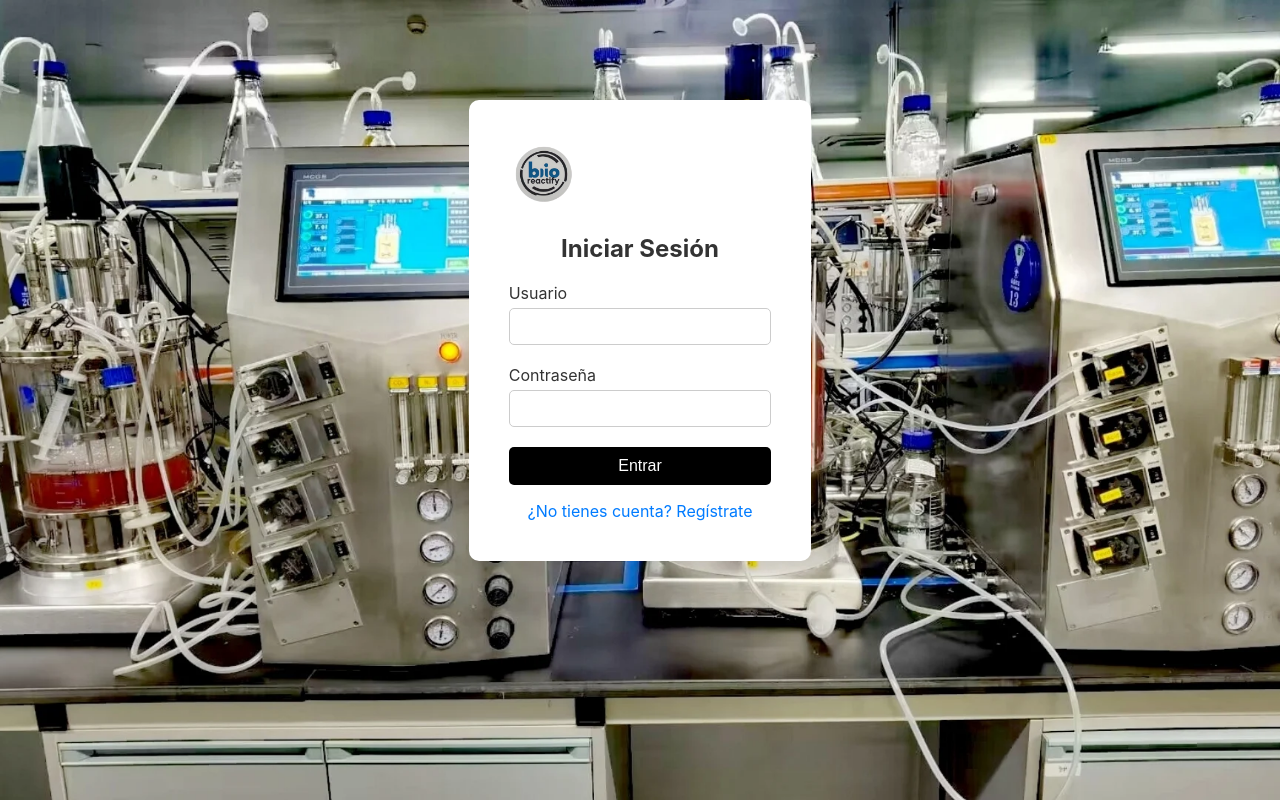
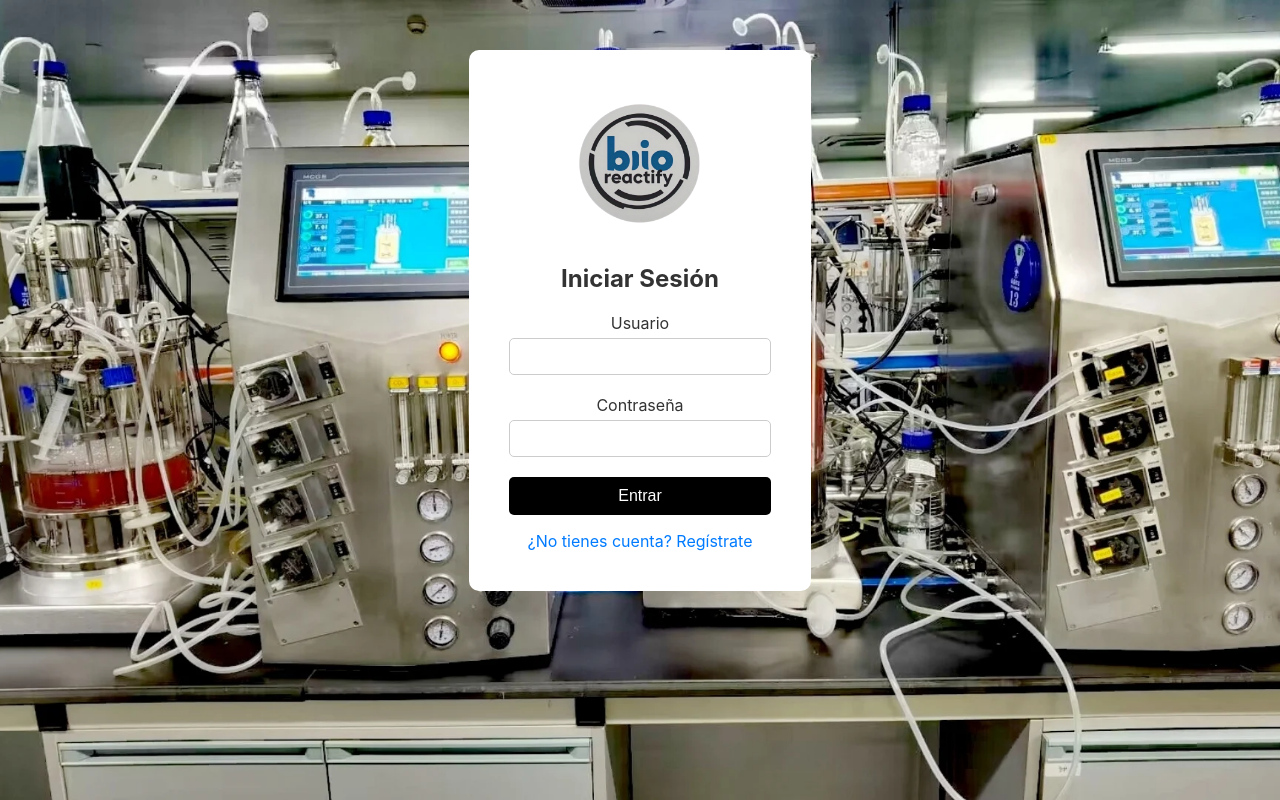
Before and after one commit to paprikadreamdetective/RPPW-DAQ, a React (Create React App) app in the folder dashboard/: page /login in a window 1280 px wide. Built offline with nearby package versions, Linux system fonts and the light colour scheme.

Commit message:
🎨 New logo config
New logo config

```diff
--- a/dashboard/src/components/AuthForm.js
+++ b/dashboard/src/components/AuthForm.js
@@ -67,9 +67,9 @@ const AuthUserForm = () => {
     <div className="login-form">
 
       <div className="login-card">
+
+      <form>
       <img src={logo} alt="Logo" className="login-logo" />
-      <form>
-
       <h2 className="sign-in-title">
         Iniciar Sesión
       </h2>
--- a/dashboard/src/components/AuthUserForm.css
+++ b/dashboard/src/components/AuthUserForm.css
@@ -20,8 +20,9 @@
 }
 
 .login-form {
+
     position: relative;
-    margin-top: 100px;
+    margin-top: 50px;
     display: flex;
     justify-content: center;
     align-items: center;
@@ -33,14 +34,19 @@
     padding: 40px;
     box-shadow: 0.7 2px 32px rgba(0, 0, 0, 0.1);
     /*height: 550px; */
+    display: flex;
+    flex-direction: column; /* Apila los elementos en columna */
+    align-items: center; /* Centra horizontalmente */
+    text-align: center; /* Centra el texto */
+
 }
 .login-logo {
-    position: relative;
-    /*max-width: 150px; /* Ajusta el tamaño según necesites */
+
+    /* Ajusta el tamaño según necesites */
     /*height: auto;*/
-    align-items: center;
-    width: 70px;
-    height: 70px;
+
+    width: 150px;
+    height: auto;
     /*margin-bottom: 20px;*/
 }
 
```
